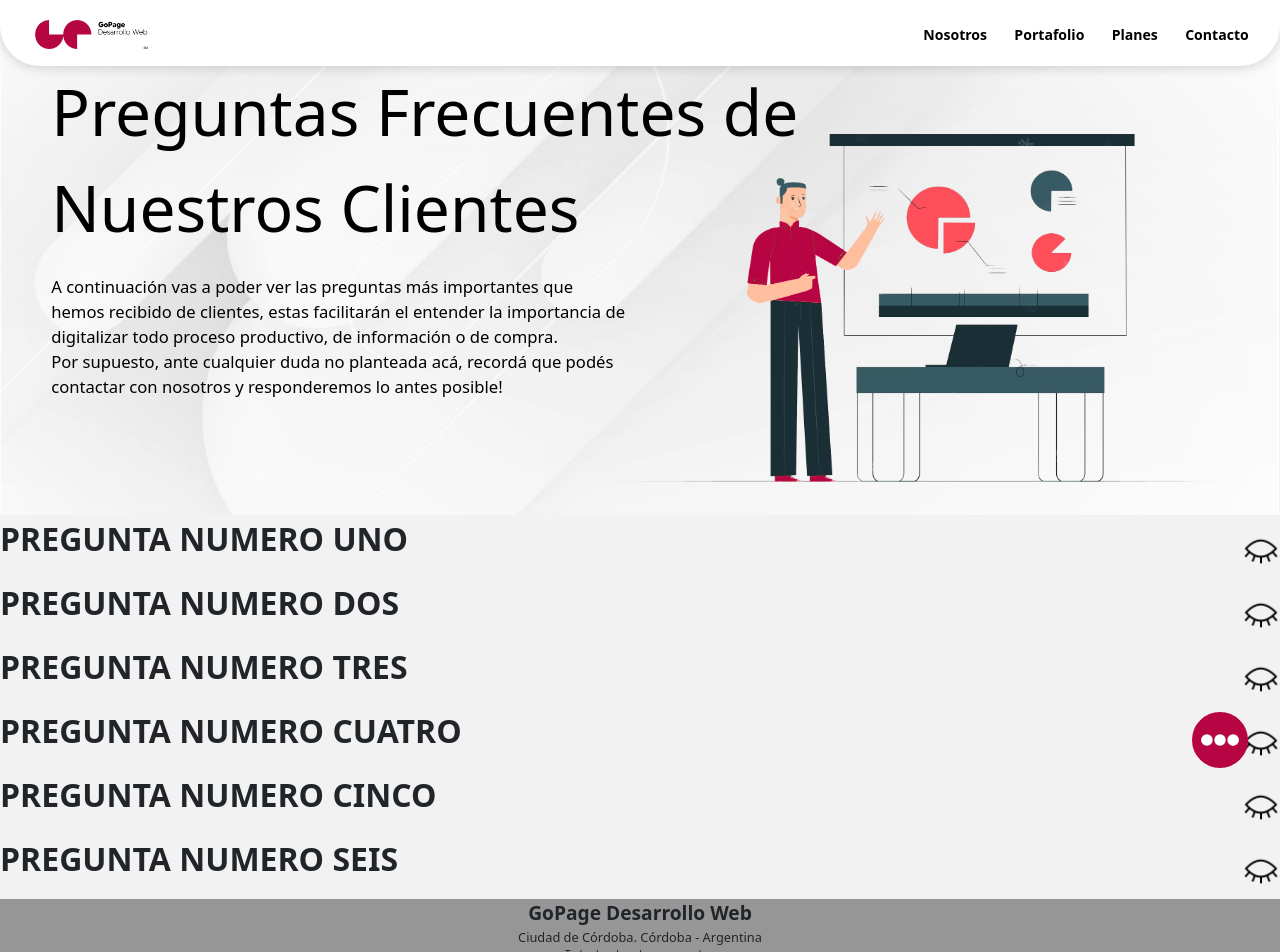
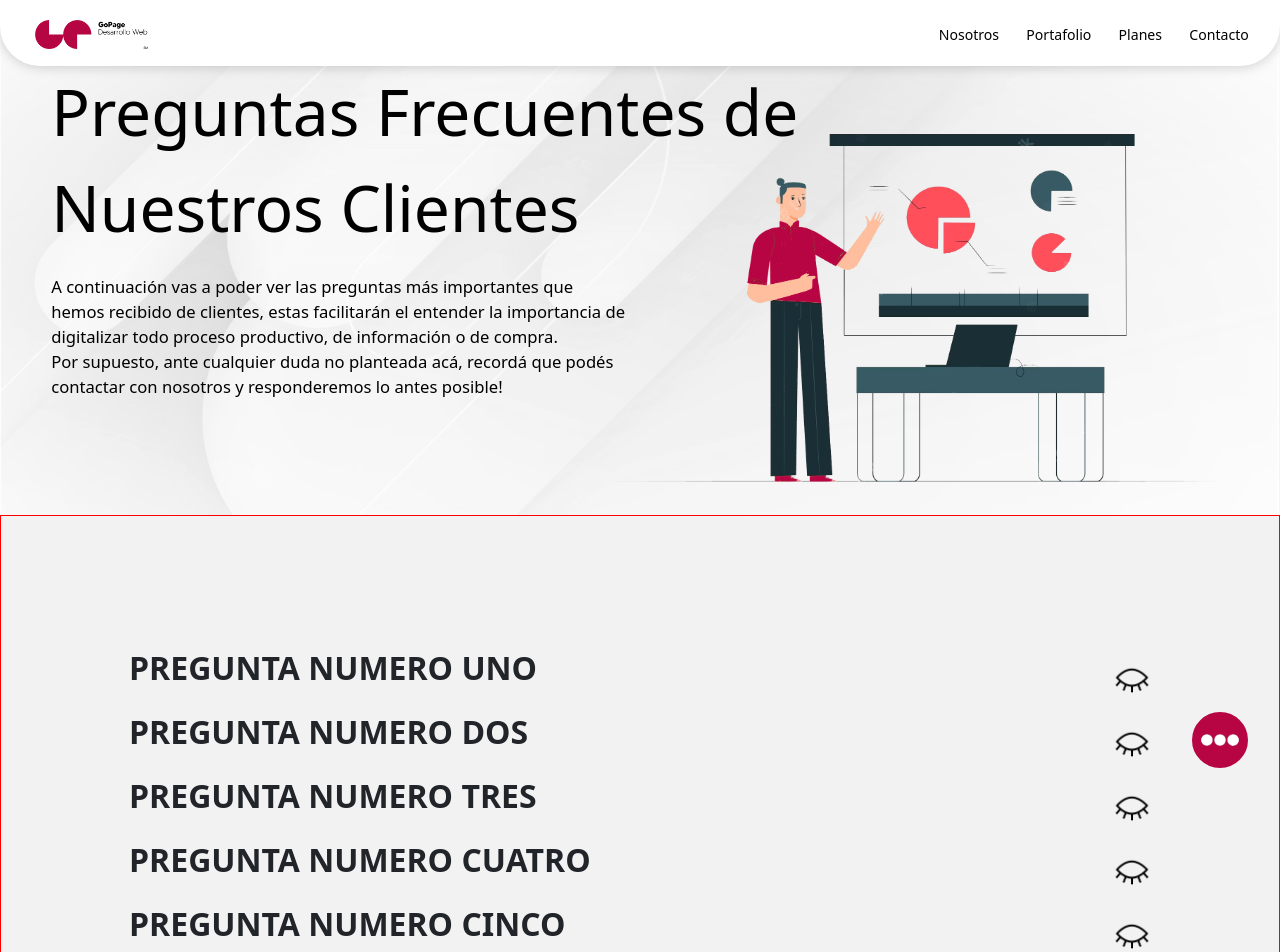
Before and after one commit to dileo24/portafolioGP, a React (Create React App) app in the folder client/: page /help in a window 1280 px wide. Shown: the top 952 px of the page. Built offline with nearby package versions, Linux system fonts and the light colour scheme.

Commit message:
cambios del nosotros

```diff
--- a/client/src/components/Nosotros.jsx
+++ b/client/src/components/Nosotros.jsx
@@ -2,7 +2,7 @@
 
 import React from "react";
 import GP from "../multimedia/GP.png";
-import circulos3D from "../multimedia/circulos3D.png";
+import circulos3D from "../multimedia/figura6.png";
 
 export default function Nosotros() {
   return (
@@ -75,21 +75,22 @@ export default function Nosotros() {
           <div className="item-info">
             <div className="titulo-item">Orden</div>
             <div className="descr-item">
-              El orden es fundamental en nuestro trabajo. Planificación,
-              ejecución y atención al detalle.
+              La planificación detallada para el mejor resultado posible es la
+              base de nuestro trabajo.
             </div>
           </div>
           <div className="item-info">
             <div className="titulo-item">Flexibilidad</div>
             <div className="descr-item">
-              Valoramos la flexibilidad en nuestro enfoque y soluciones.
+              Valoramos la flexibilidad constante en nuestro enfoque y
+              soluciones.
             </div>
           </div>
           <div className="item-info">
             <div className="titulo-item">Profesionalismo</div>
             <div className="descr-item">
-              Nos comprometemos a brindar un servicio de alta calidad,
-              manteniendo la comunicación.
+              Nos comprometemos a brindar un servicio de alta calidad y
+              fiabilidad.
             </div>
           </div>
           <div className="item-info">
--- a/client/src/components/PregFrec.jsx
+++ b/client/src/components/PregFrec.jsx
@@ -6,35 +6,9 @@ import imgPreg from "../multimedia/pregFrec.png";
 import ojoAbierto from "../multimedia/ojoAbierto.png";
 import ojoCerrado from "../multimedia/ojoCerrado.png";
 import ButtonExt from "./ButtonExt";
+import preguntas from "../multimedia/preguntas.json";
 
 export default function PregFrec() {
-  const preguntas = [
-    {
-      titulo: "PREGUNTA NUMERO UNO",
-      resp: "holaaaaaaaa como va todo bien loco que onda axaoisjdfoajsd.",
-    },
-    {
-      titulo: "PREGUNTA NUMERO DOS",
-      resp: "difjgosdjfs qwue onda papsapspapspapapaaaaaaaaaaaaaaa",
-    },
-    {
-      titulo: "PREGUNTA NUMERO TRES",
-      resp: "holaaaaaaaa como va todo bien loco que onda axaoisjdfoajsd.",
-    },
-    {
-      titulo: "PREGUNTA NUMERO CUATRO",
-      resp: "difjgosdjfs qwue onda papsapspapspapapaaaaaaaaaaaaaaa",
-    },
-    {
-      titulo: "PREGUNTA NUMERO CINCO",
-      resp: "holaaaaaaaa como va todo bien loco que onda axaoisjdfoajsd.",
-    },
-    {
-      titulo: "PREGUNTA NUMERO SEIS",
-      resp: "difjgosdjfs qwue onda papsapspapspapapaaaaaaaaaaaaaaa",
-    },
-  ];
-
   const pagina = useLocation().pathname;
   const [mostrando, setMostrando] = useState(false);
 
--- /dev/null
+++ b/client/src/multimedia/preguntas.json
@@ -0,0 +1,26 @@
+[
+  {
+    "titulo": "PREGUNTA NUMERO UNO",
+    "resp": "holaaaaaaaa como va todo bien loco que onda axaoisjdfoajsd."
+  },
+  {
+    "titulo": "PREGUNTA NUMERO DOS",
+    "resp": "difjgosdjfs qwue onda papsapspapspapapaaaaaaaaaaaaaaa"
+  },
+  {
+    "titulo": "PREGUNTA NUMERO TRES",
+    "resp": "holaaaaaaaa como va todo bien loco que onda axaoisjdfoajsd."
+  },
+  {
+    "titulo": "PREGUNTA NUMERO CUATRO",
+    "resp": "difjgosdjfs qwue onda papsapspapspapapaaaaaaaaaaaaaaa"
+  },
+  {
+    "titulo": "PREGUNTA NUMERO CINCO",
+    "resp": "holaaaaaaaa como va todo bien loco que onda axaoisjdfoajsd."
+  },
+  {
+    "titulo": "PREGUNTA NUMERO SEIS",
+    "resp": "difjgosdjfs qwue onda papsapspapspapapaaaaaaaaaaaaaaa"
+  }
+]
--- a/client/src/styles/base/_settings.scss
+++ b/client/src/styles/base/_settings.scss
@@ -1,5 +1,6 @@
 $magentaClaro: #c4104fb4;
 $magenta: #b70543;
+/* $magenta: #b62143; */
 $magentaFuerte: #ff0059;
 $fondoClaro: #f2f2f2;
 $grisClaro: #e7e7e7;
--- a/client/src/styles/components/_navbar.scss
+++ b/client/src/styles/components/_navbar.scss
@@ -33,7 +33,7 @@
       .nav-link {
         // color: $magenta;
         color: black;
-        font-weight: bolder;
+        /* font-weight: bolder; */
         font-size: 1.1vw;
         margin-right: 1%;
         transition: all 0.3s;
@@ -41,7 +41,7 @@
       }
       .nav-link:hover {
         color: $magenta;
-        border-bottom: 1px solid $magenta;
+        /* border-bottom: 1px solid $magenta; */
       }
     }
   }
--- a/client/src/styles/components/_nosotros.scss
+++ b/client/src/styles/components/_nosotros.scss
@@ -101,7 +101,7 @@
     }
     .box3 {
       width: 45%;
-      height: 12.5rem;
+      padding-bottom: 15%;
       position: absolute;
       left: 0;
       margin-top: 9%;
--- a/client/src/styles/components/_pregFrec.scss
+++ b/client/src/styles/components/_pregFrec.scss
@@ -31,6 +31,8 @@
     }
   }
   .pregContainer {
+    border: 1px solid red;
+    padding: 10%;
     .preg {
       .superior {
         @include centerRow;
```
Also changed, not shown: client/src/multimedia/figura6.png (added).
